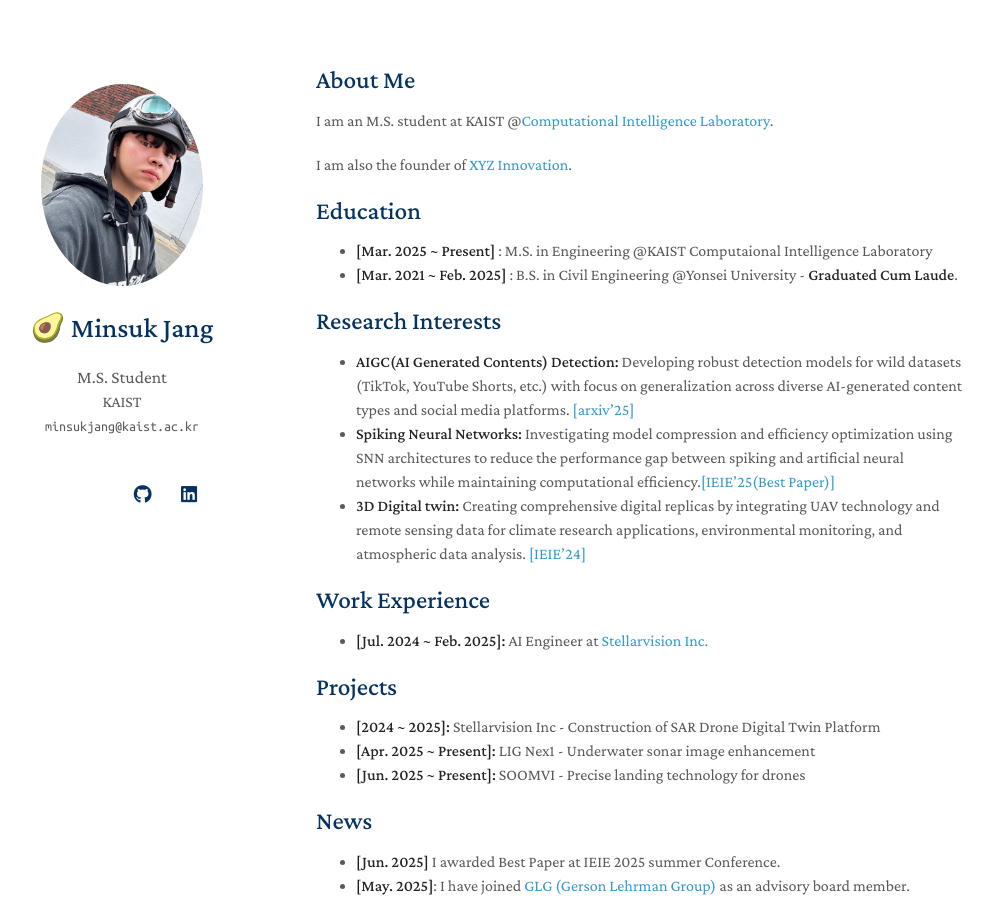
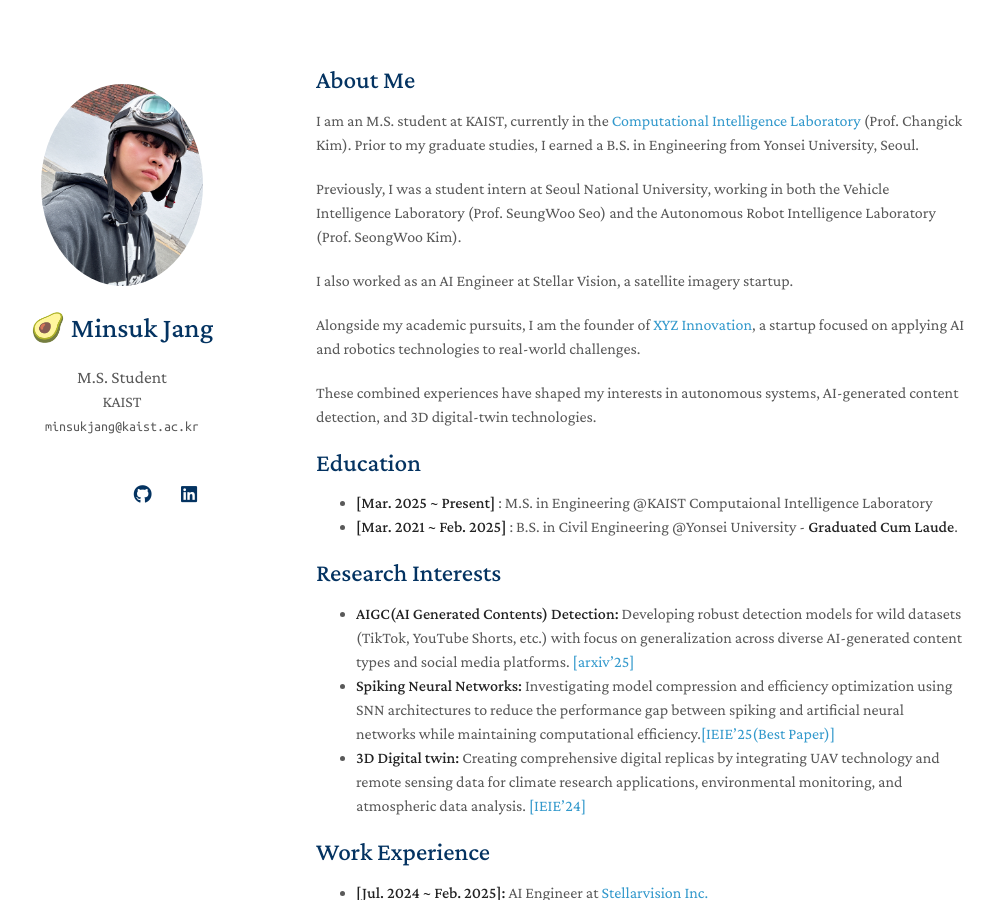
Before and after one commit to tersite1/tersite1.github.io, a Jekyll site: the page built from index.md, in a window 1280 px wide and 900 px high. Shown: the whole window, without its empty margins (154-1149 px from the left). Built offline with Jekyll 4.4.1, drawn with Linux system fonts in a browser that asks for light colours; a style sheet for code colours, icons or effects is not loaded; our own code applies the rules of GitHub Pages for plain Markdown files.

Commit message:
Update index.md

```diff
--- a/index.md
+++ b/index.md
@@ -4,9 +4,17 @@
 
 ## About Me
 
-I am an M.S. student at KAIST @[Computational Intelligence Laboratory](https://cilabs.kaist.ac.kr/).
+I am an M.S. student at KAIST, currently in the [Computational Intelligence Laboratory](https://stellarvision.co.kr/en/) (Prof. Changick Kim). Prior to my graduate studies, I earned a B.S. in Engineering from Yonsei University, Seoul.
 
-I am also the founder of [XYZ Innovation](https://www.linkedin.com/company/xyzinnovation).
+Previously, I was a student intern at Seoul National University, working in both the Vehicle Intelligence Laboratory (Prof. SeungWoo Seo) and the Autonomous Robot Intelligence Laboratory (Prof. SeongWoo Kim).
+
+I also worked as an AI Engineer at Stellar Vision, a satellite imagery startup.
+
+Alongside my academic pursuits, I am the founder of [XYZ Innovation](https://www.linkedin.com/company/xyzinnovation), a startup focused on applying AI and robotics technologies to real-world challenges.
+
+These combined experiences have shaped my interests in autonomous systems, AI-generated content detection, and 3D digital-twin technologies.
+
+
 
 
 
```
